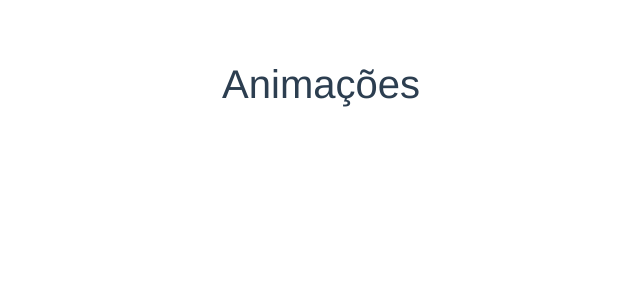
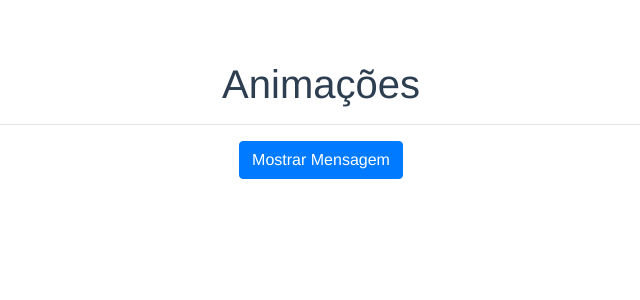
Before and after one commit to ViniciusTBednascki/CursoVuejs, a Vue app in the folder animacoes/animacoes-exercicios/: page / in a window 1280 px wide. Shown: the top 300 px of the page, without its empty margins (319-959 px from the left). Built offline with nearby package versions, Linux system fonts and the light colour scheme.

Commit message:
preparando o código para usar transições

```diff
--- a/animacoes/animacoes-exercicios/src/App.vue
+++ b/animacoes/animacoes-exercicios/src/App.vue
@@ -1,13 +1,23 @@
 <template>
 	<div id="app" class="container-fluid">
 		<h1>Animações</h1>
+		<hr>
+		<b-button variant="primary" class="mb-3" @click="exibir = !exibir">Mostrar Mensagem</b-button>
+		<transition>
+			<b-alert variant="info" show v-if="exibir">{{msg}}</b-alert>
+		</transition>
 	</div>
 </template>
 
 <script>
 
 export default {
-
+	data() {
+		return {
+			msg: 'Uma mensagem de informação para o usuário!',
+			exibir: false
+		}
+	}
 }
 </script>
 
```
